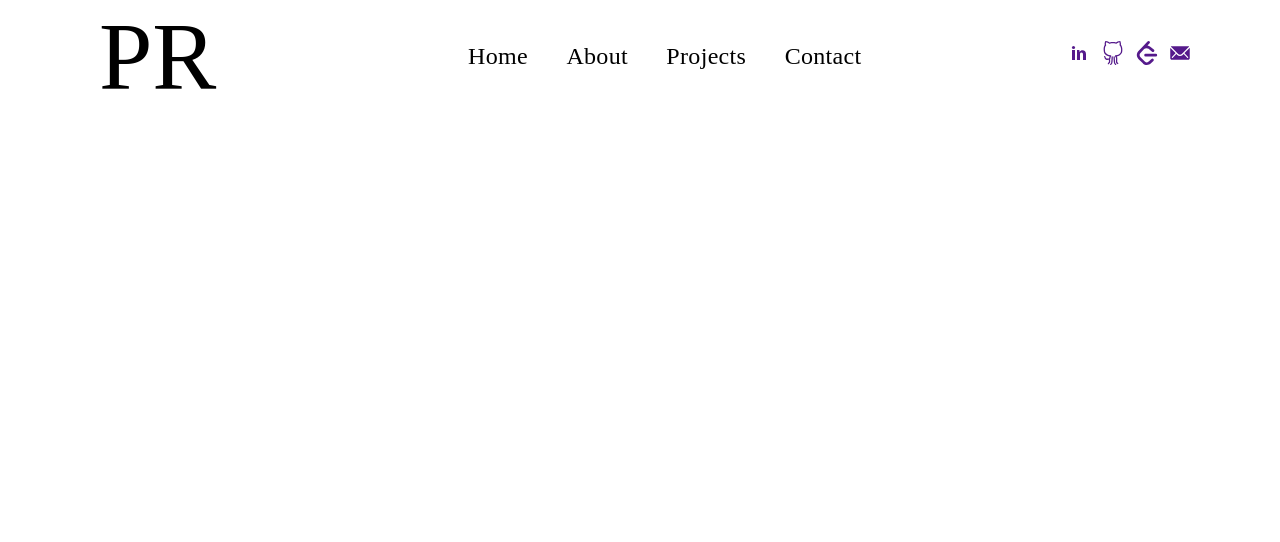
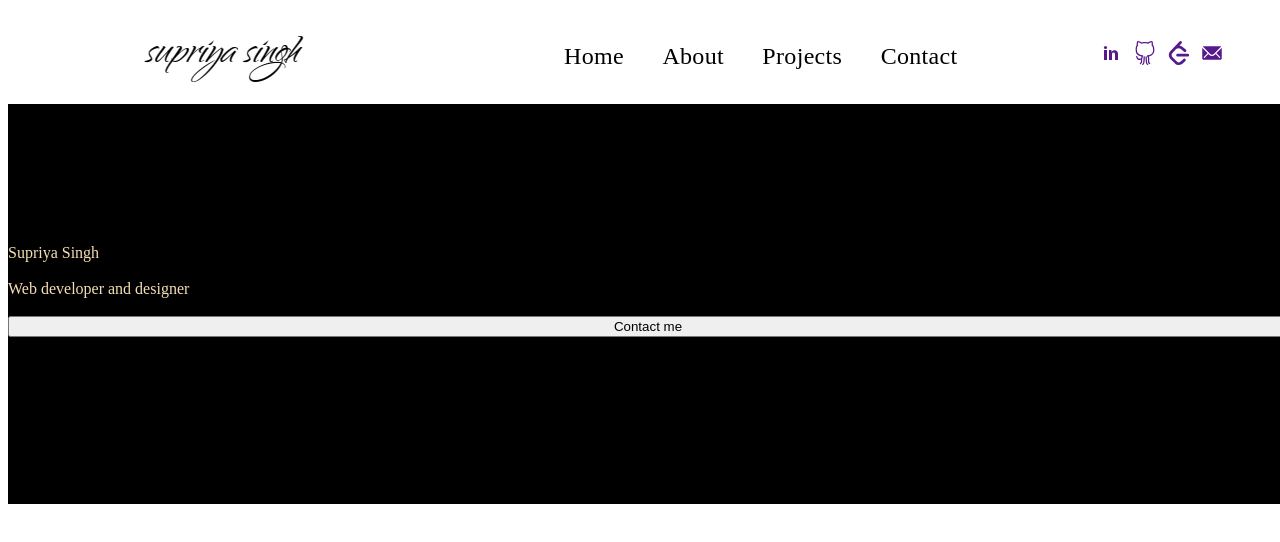
Before and after one commit to Prash-mare/Portfolio, a React (Vite) app: page / in a window 1280 px wide. Shown: the top 542 px of the page. Built offline with nearby package versions, Linux system fonts and the light colour scheme.

Commit message:
banner design not applicable

```diff
--- a/src/App.jsx
+++ b/src/App.jsx
@@ -5,16 +5,18 @@ import Banner from './components/Banner';
 import About from './components/About';
 import Services from './components/Service';
 import Footer from './components/Footer';
+import Banner2 from './components/Banner2';
 function App() {
 
 
   return (
     <>
     <Header/>
-    {/* <Banner/>
-    <About/>
+     <Banner2/>
+
+    {/* <About/>
     <Services/>
-    <Footer/> */}
+    <Footer/>  */}
     </>
   )
 }
--- /dev/null
+++ b/src/components/Banner2.jsx
@@ -0,0 +1,21 @@
+import React from 'react'
+import '../style/banner.scss'
+const Banner2 = () => {
+  return (
+    <main className='banner'>
+      <div>
+      <div className="name">
+        Supriya Singh
+      </div>
+      <div className="designation">
+        Web developer and designer
+      </div>
+      <div className="button">
+        <button>Contact me</button>
+      </div>
+      </div>
+    </main>
+  )
+}
+
+export default Banner2
--- a/src/components/Header.jsx
+++ b/src/components/Header.jsx
@@ -13,7 +13,8 @@ const Header=()=>{
         <>
        <main>
 <div className="sign">
-    <p>pr</p>
+    <p> </p>
+
 </div>
 <div className="links">
     <ul>
--- a/src/index.css
+++ b/src/index.css
@@ -7,7 +7,7 @@
 body{
     font-family: "Lora", serif;
     font-optical-sizing: auto;
-    font-weight: <weight>;
+    font-weight: 400;
     font-style: normal;
     /* font-family: 'Dancing Script',cursive; */
 }
--- a/src/style/app.scss
+++ b/src/style/app.scss
@@ -5,9 +5,12 @@ main{
     display: flex;
     align-items: center;
     justify-content:space-around;
-    // padding: 1.2rem 3rem;
+
     .sign{
-        width:10% ;
+        width:25% ;
+    background-image: url('../assets/sign2.png');
+    background-position: center;
+
         p{
             font-size: 6rem;
             // margin: 0.5rem 0;
--- /dev/null
+++ b/src/style/banner.scss
@@ -0,0 +1,11 @@
+.banner{
+    height: 50vh;
+    background-color: black;
+    div{
+        display: flex;
+        flex-direction: column;
+        color: wheat;
+        width: 100%;
+        height: 30%;
+    }
+}
```
